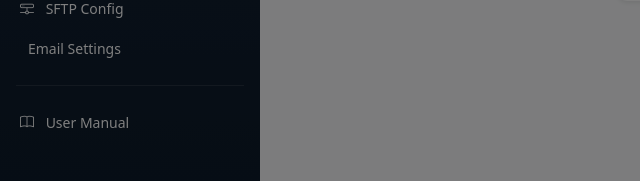
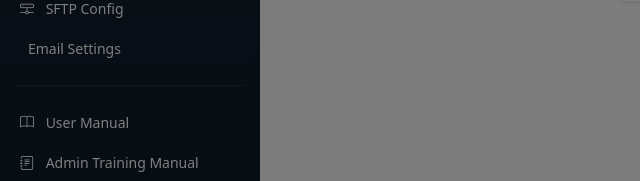
Before and after one commit to icedsystems/SPDITS, a Django app: page /accounts/set-password/ in a window 1280 px wide. Shown: the part 619-800 px from the top of the page, without its empty margins (0-640 px from the left). Run offline with Django 4.2, Linux system fonts and the light colour scheme; a user stored in the database is signed in; tables that the repository leaves empty hold one stand-in row (values such as "Sample post"); data that the repository does not hold is empty; parts of the project's set-up code (start-up, migrations or seed data) failed here and were passed over; some libraries are stand-ins or nearby versions.

Commit message:
feat: add Admin Training Manual nav link for admins

```diff
--- a/templates/base.html
+++ b/templates/base.html
@@ -113,6 +113,11 @@
       <a href="{% url 'user_manual' %}" class="list-group-item list-group-item-action bg-transparent text-white" target="_blank">
         <i class="bi bi-book me-2"></i> User Manual
       </a>
+      {% if is_admin %}
+      <a href="{% url 'accounts:admin_manual' %}" class="list-group-item list-group-item-action bg-transparent text-white {% block nav_admin_manual %}{% endblock %}">
+        <i class="bi bi-journal-text me-2"></i> Admin Training Manual
+      </a>
+      {% endif %}
     </div>
   </div>
 
```
